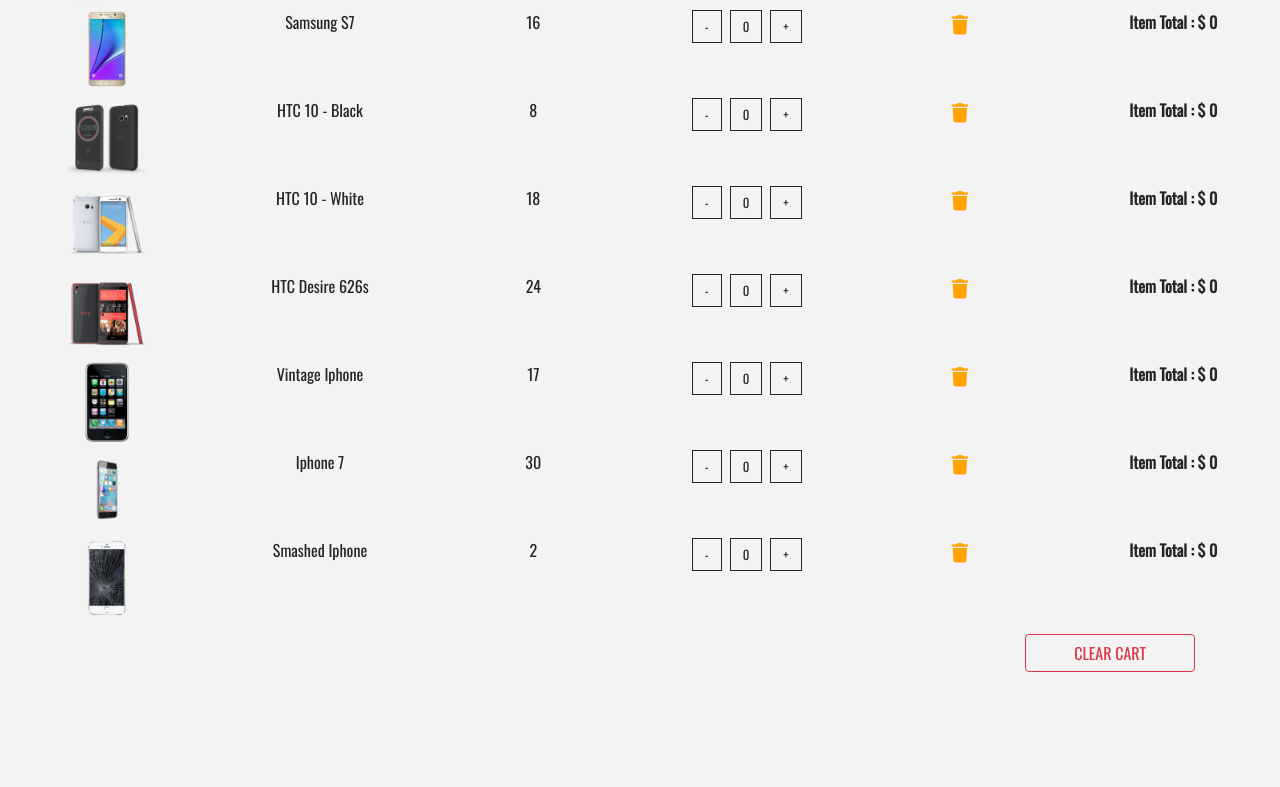
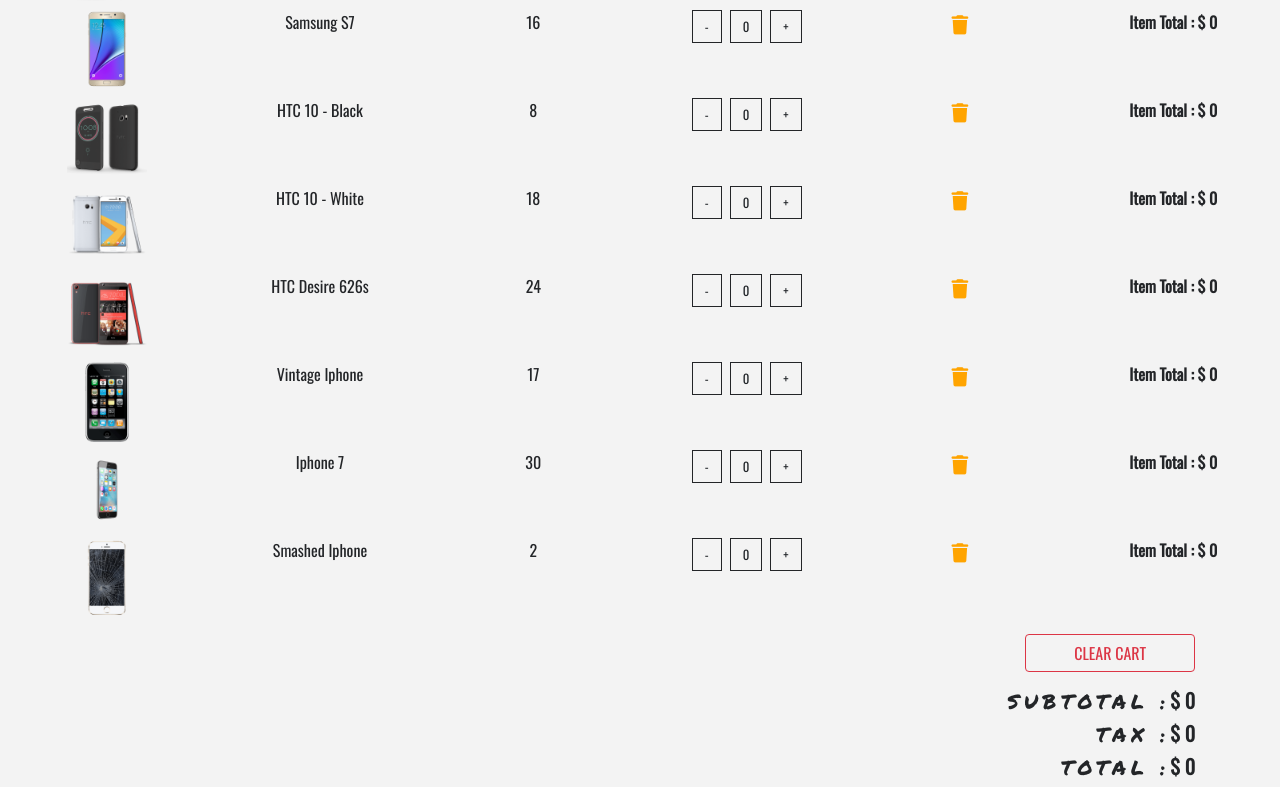
Before and after one commit to PawelRzeszutek/first_project, a React (Create React App) app: page /cart in a window 1280 px wide. Shown: the part 264-1051 px from the top of the page. Before the commit the page ends 952 px from the top, so only its background shows below. Built offline with nearby package versions, Linux system fonts and the light colour scheme.

Commit message:
CartTotals component ending

```diff
--- a/src/components/Cart/CartTotals.js
+++ b/src/components/Cart/CartTotals.js
@@ -1,7 +1,7 @@
 import React from 'react'
 import {Link} from 'react-router-dom'
 export default function CartTotals({value}) {
-    const{ cartSubtotal, cartTax, cartTotal, clearCart } = value;
+    const{ cartSubTotal, cartTax, cartTotal, clearCart } = value;
     return (<React.Fragment>
         <div className="container">
             <div className="row">
@@ -11,6 +11,21 @@
                         clear cart
                         </button>
                     </Link>
+                    <h5>
+                        <span className="text-title">
+                        subtotal :</span>
+                        <strong>$ {cartSubTotal}</strong>
+                    </h5>
+                    <h5>
+                        <span className="text-title">
+                        tax :</span>
+                        <strong>$ {cartTax}</strong>
+                    </h5>
+                    <h5>
+                        <span className="text-title">
+                        total :</span>
+                        <strong>$ {cartTotal}</strong>
+                    </h5>
                 </div>
             </div>
         </div>
```
